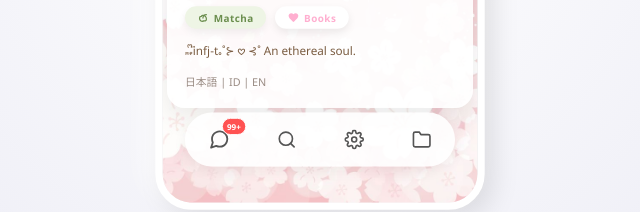
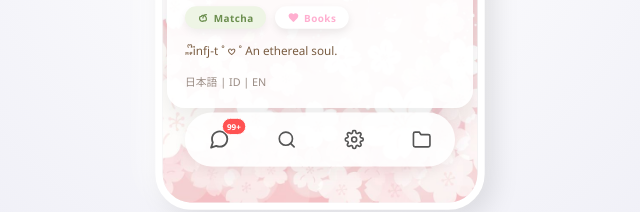
Before and after one commit to kaochi-ci/Kaochi-Page, a plain HTML site: page index.html in a window 1280 px wide. Shown: the part 535-747 px from the top of the page, 320-960 px from the left. Drawn offline with Linux system fonts and the light colour scheme.

Commit message:
Update index.html

```diff
--- a/index.html
+++ b/index.html
@@ -274,7 +274,7 @@
             margin-bottom: 15px;
           "
         >
-          𖾕𖾝꙼ᩚinfj-t𛲕˚⊱ 𖹭 ⊰˚ An ethereal soul.
+          𖾕𖾝꙼ᩚinfj-t ˚ 𖹭 ˚ An ethereal soul.
         </p>
 
         <div
```
